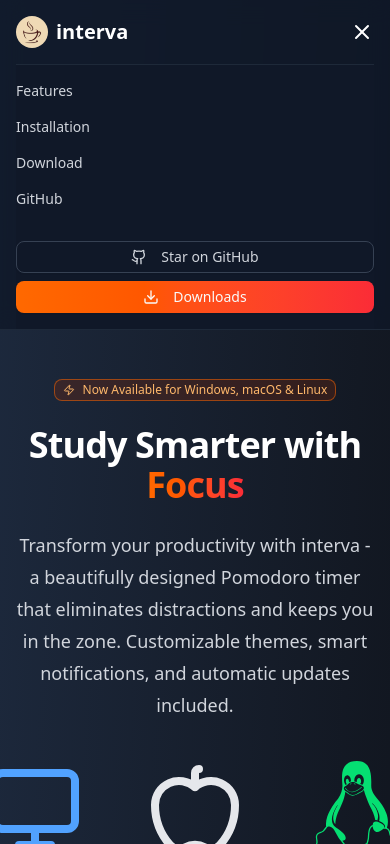
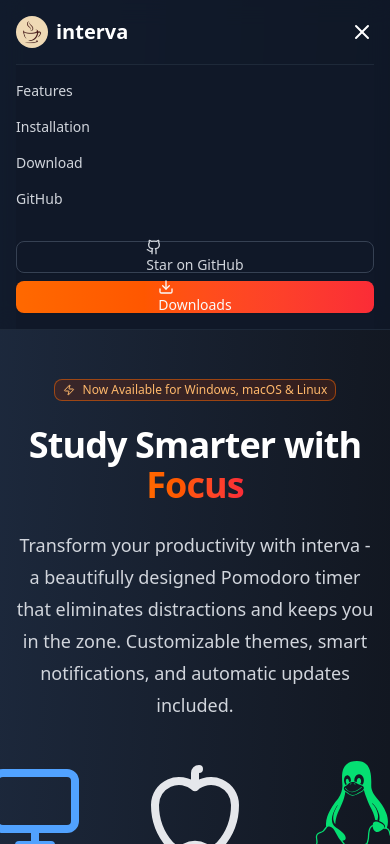
Before and after one commit to chaosweasl/interva-page, a Next.js app: page / in a window 390 px wide. Both pictures are taken after a click on the button 362 px from the left and 32 px from the top of the page. Shown: the top 844 px of the page. Built offline with nearby package versions, Linux system fonts and the light colour scheme.

Commit message:
fixed mobile links

```diff
--- a/components/footer.tsx
+++ b/components/footer.tsx
@@ -49,6 +49,7 @@
               <li>
                 <Link
                   href="https://github.com/chaosweasl/interva/releases"
+                  target="_blank"
                   className="hover:text-white transition-colors"
                 >
                   Releases
@@ -57,6 +58,7 @@
               <li>
                 <Link
                   href="https://github.com/chaosweasl/interva/issues"
+                  target="_blank"
                   className="hover:text-white transition-colors"
                 >
                   Support
@@ -71,6 +73,7 @@
             <div className="flex space-x-4">
               <Link
                 href="https://github.com/chaosweasl"
+                target="_blank"
                 className="text-gray-400 hover:text-white transition-colors"
               >
                 <Github className="h-5 w-5" />
@@ -103,6 +106,7 @@
             </Link> */}
             <Link
               href="https://github.com/chaosweasl/interva/blob/master/LICENSE"
+              target="_blank"
               className="hover:text-white transition-colors"
             >
               License
--- a/components/header.tsx
+++ b/components/header.tsx
@@ -50,6 +50,7 @@
             </Link>
             <Link
               href="https://github.com/chaosweasl/interva"
+              target="_blank"
               className="text-sm font-medium text-gray-300 hover:text-white transition-colors"
             >
               GitHub
@@ -79,7 +80,10 @@
               size="sm"
               className="bg-gradient-to-r from-orange-500 to-red-500 hover:from-orange-600 hover:to-red-600"
             >
-              <Link href="https://github.com/chaosweasl/interva/releases/latest">
+              <Link
+                href="https://github.com/chaosweasl/interva/releases/latest"
+                target="_blank"
+              >
                 <Download className="mr-2 h-4 w-4" />
                 Downloads
               </Link>
@@ -123,6 +127,7 @@
               </Link>
               <Link
                 href="https://github.com/chaosweasl/interva"
+                target="_blank"
                 className="text-sm font-medium text-gray-300 hover:text-white"
               >
                 GitHub
@@ -133,15 +138,25 @@
                   size="sm"
                   className="cursor-pointer border-gray-700 text-gray-300 hover:bg-gray-800 hover:text-white bg-transparent"
                 >
-                  <Github className="mr-2 h-4 w-4" />
-                  Star on GitHub
+                  <Link
+                    href="https://github.com/chaosweasl/interva"
+                    target="_blank"
+                  >
+                    <Github className="mr-2 h-4 w-4" />
+                    Star on GitHub
+                  </Link>
                 </Button>
                 <Button
                   size="sm"
                   className="cursor-pointer bg-gradient-to-r from-orange-500 to-red-500 hover:from-orange-600 hover:to-red-600"
                 >
-                  <Download className="mr-2 h-4 w-4" />
-                  Downloads
+                  <Link
+                    href="https://github.com/chaosweasl/interva/releases/latest"
+                    target="_blank"
+                  >
+                    <Download className="mr-2 h-4 w-4" />
+                    Downloads
+                  </Link>
                 </Button>
               </div>
             </nav>
```
